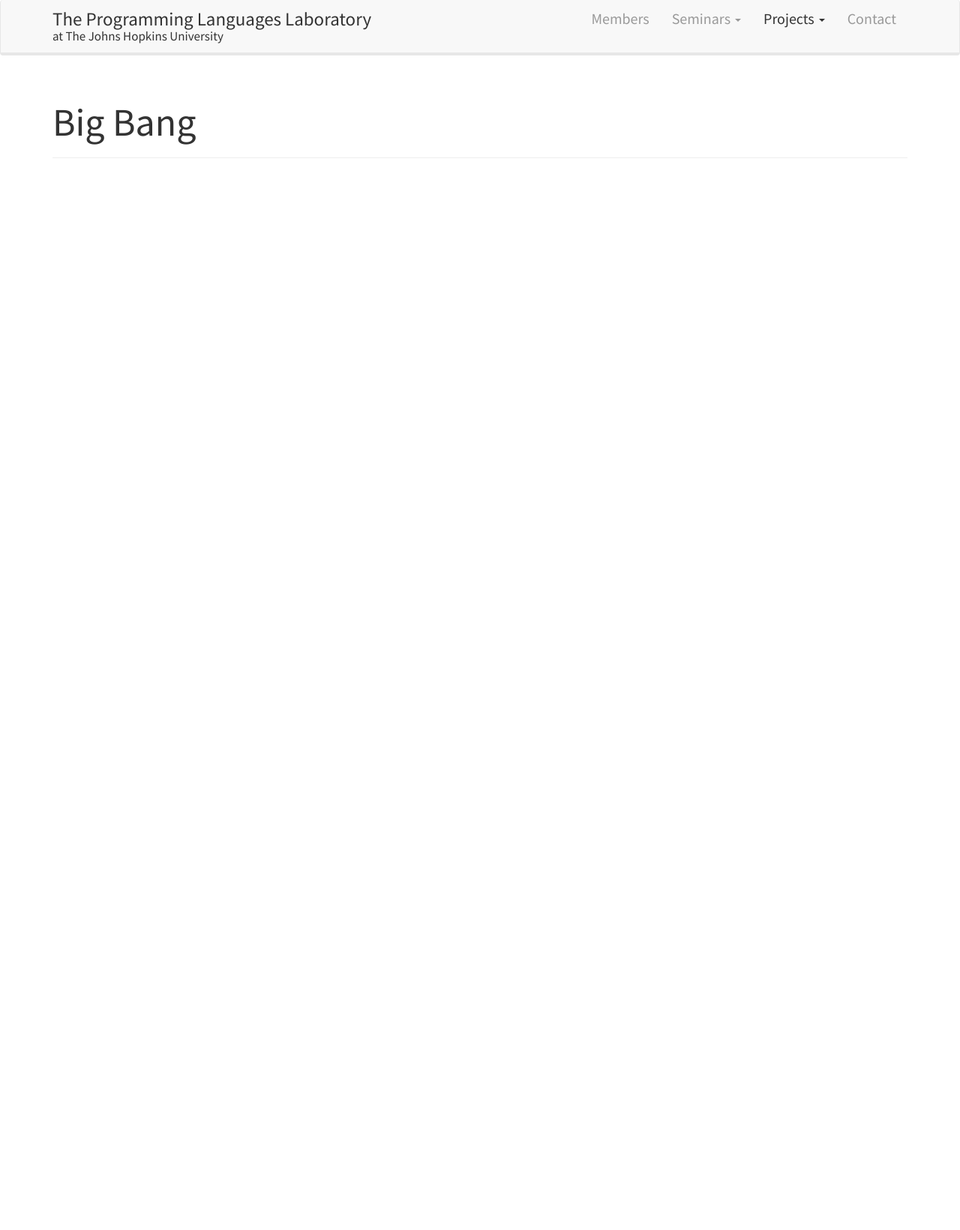
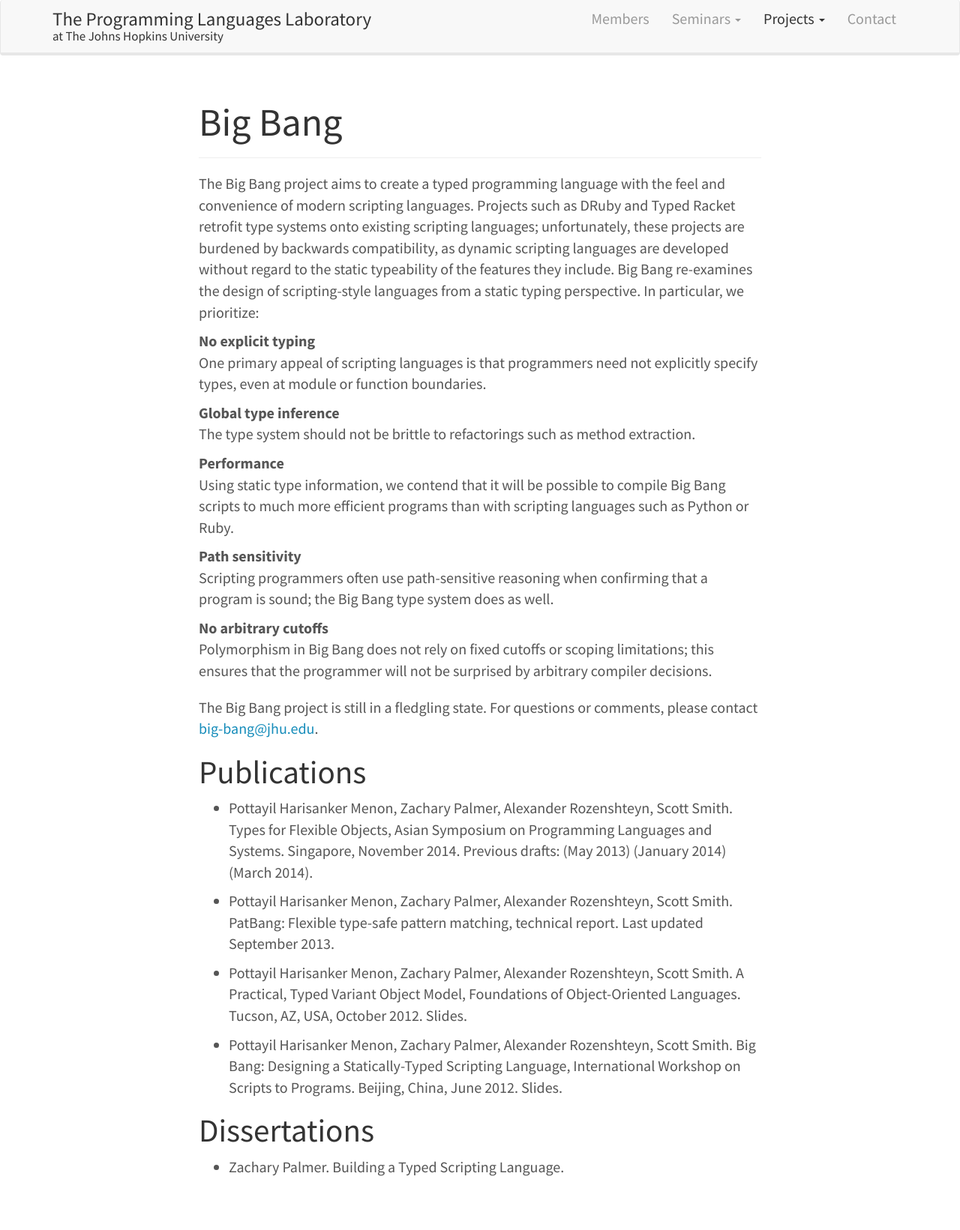
Before and after one commit to JHU-PL-Lab/www-pl-lab, a Jekyll site: the page built from projects/big-bang/big-bang.md, in a window 1280 px wide. Shown: the whole page at 75% size. Built offline with Jekyll 4.4.1, drawn with Linux system fonts in a browser that asks for light colours; before the commit the page ends 900 px from its top, so only the background shows below that.

Commit message:
Add "narrow" pages

```diff
--- a/_layouts/default.html
+++ b/_layouts/default.html
@@ -4,6 +4,11 @@
   <body>
     {% include header.html %}
     <section class="container">
+      {% if page.narrow %}
+        <section class="row">
+            <div class="col-md-8 col-md-offset-2">
+      {% endif %}
+
         {% if page.title %}
           <header class="page-header">
             <h1>{{ page.title }}</h1>
@@ -13,6 +18,11 @@
         <section>
           {{ content }}
         </section>
+
+      {% if page.narrow %}
+            </div>
+        </section>
+      {% endif %}
     </section>
   </body>
 </html>
--- a/assets/stylesheets/main.scss
+++ b/assets/stylesheets/main.scss
@@ -37,3 +37,7 @@ table {
 a.thumbnail {
   text-decoration: none;
 }
+
+body {
+  padding-bottom: 3em;
+}
--- /dev/null
+++ b/projects/big-bang/big-bang.md
@@ -0,0 +1,70 @@
+---
+title: "Big Bang"
+permalink: "/projects/big-bang/"
+narrow: true
+---
+
+The Big Bang project aims to create a typed programming language with the feel
+and convenience of modern scripting languages. Projects such as DRuby and Typed
+Racket retrofit type systems onto existing scripting languages; unfortunately,
+these projects are burdened by backwards compatibility, as dynamic scripting
+languages are developed without regard to the static typeability of the features
+they include. Big Bang re-examines the design of scripting-style languages from
+a static typing perspective. In particular, we prioritize:
+
+No explicit typing
+
+: One primary appeal of scripting languages is that programmers need not
+  explicitly specify types, even at module or function boundaries.
+
+Global type inference
+
+: The type system should not be brittle to refactorings such as method
+  extraction.
+
+Performance
+
+: Using static type information, we contend that it will be possible to compile
+  Big Bang scripts to much more efficient programs than with scripting languages
+  such as Python or Ruby.
+
+Path sensitivity
+
+: Scripting programmers often use path-sensitive reasoning when confirming that
+  a program is sound; the Big Bang type system does as well.
+
+No arbitrary cutoffs
+
+: Polymorphism in Big Bang does not rely on fixed cutoffs or scoping limitations;
+  this ensures that the programmer will not be surprised by arbitrary compiler
+  decisions.
+
+
+The Big Bang project is still in a fledgling state. For questions or comments,
+please contact <big-bang@jhu.edu>.
+
+Publications
+------------
+
+- Pottayil Harisanker Menon, Zachary Palmer, Alexander Rozenshteyn, Scott
+  Smith. Types for Flexible Objects, Asian Symposium on Programming Languages
+  and Systems. Singapore, November 2014. Previous drafts: (May 2013) (January
+  2014) (March 2014).
+
+- Pottayil Harisanker Menon, Zachary Palmer, Alexander Rozenshteyn, Scott
+  Smith. PatBang: Flexible type-safe pattern matching, technical report. Last
+  updated September 2013.
+
+- Pottayil Harisanker Menon, Zachary Palmer, Alexander Rozenshteyn, Scott
+  Smith. A Practical, Typed Variant Object Model, Foundations of Object-Oriented
+  Languages. Tucson, AZ, USA, October 2012. Slides.
+
+- Pottayil Harisanker Menon, Zachary Palmer, Alexander Rozenshteyn, Scott
+  Smith. Big Bang: Designing a Statically-Typed Scripting Language,
+  International Workshop on Scripts to Programs. Beijing, China,
+  June 2012. Slides.
+
+Dissertations
+-------------
+
+- Zachary Palmer. Building a Typed Scripting Language.
```
Also changed, not shown: projects/big-bang.md (deleted, +0 -4 lines). Lines whose indentation alone changed are shown as unchanged.
